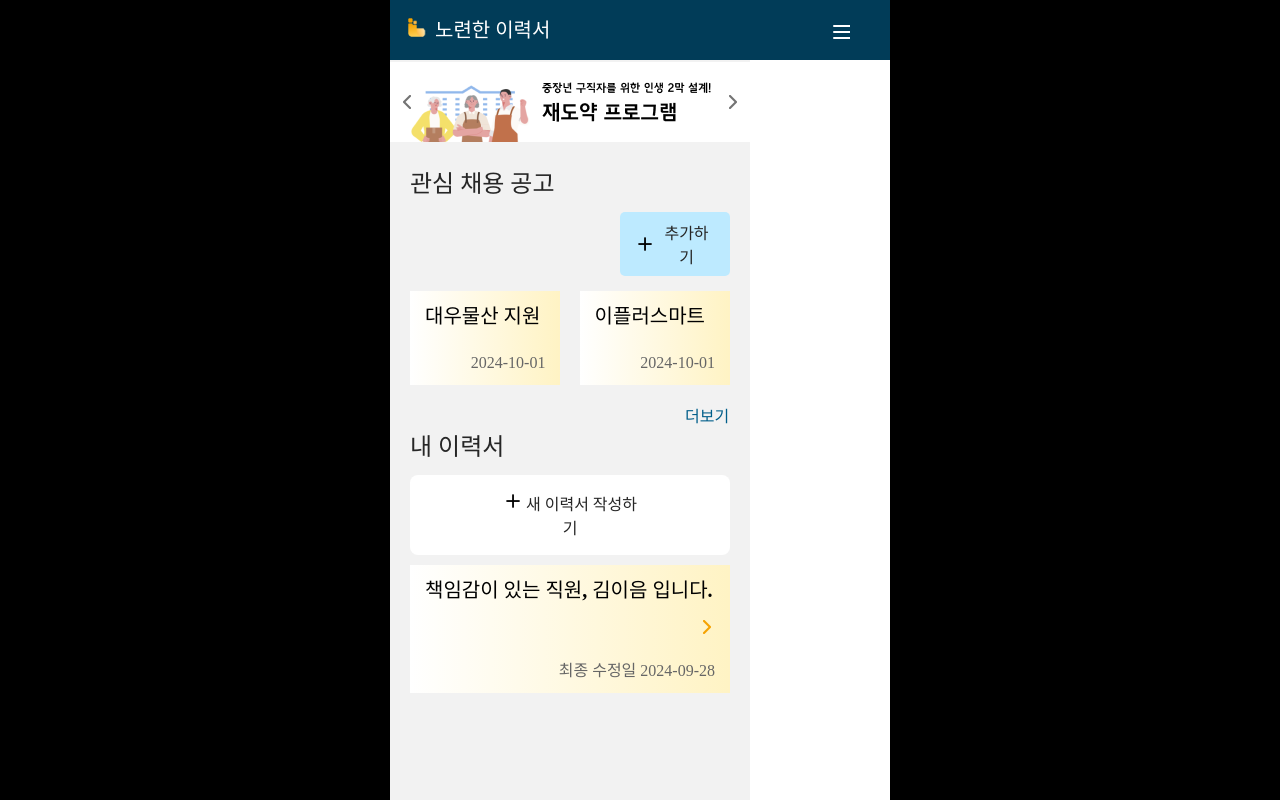
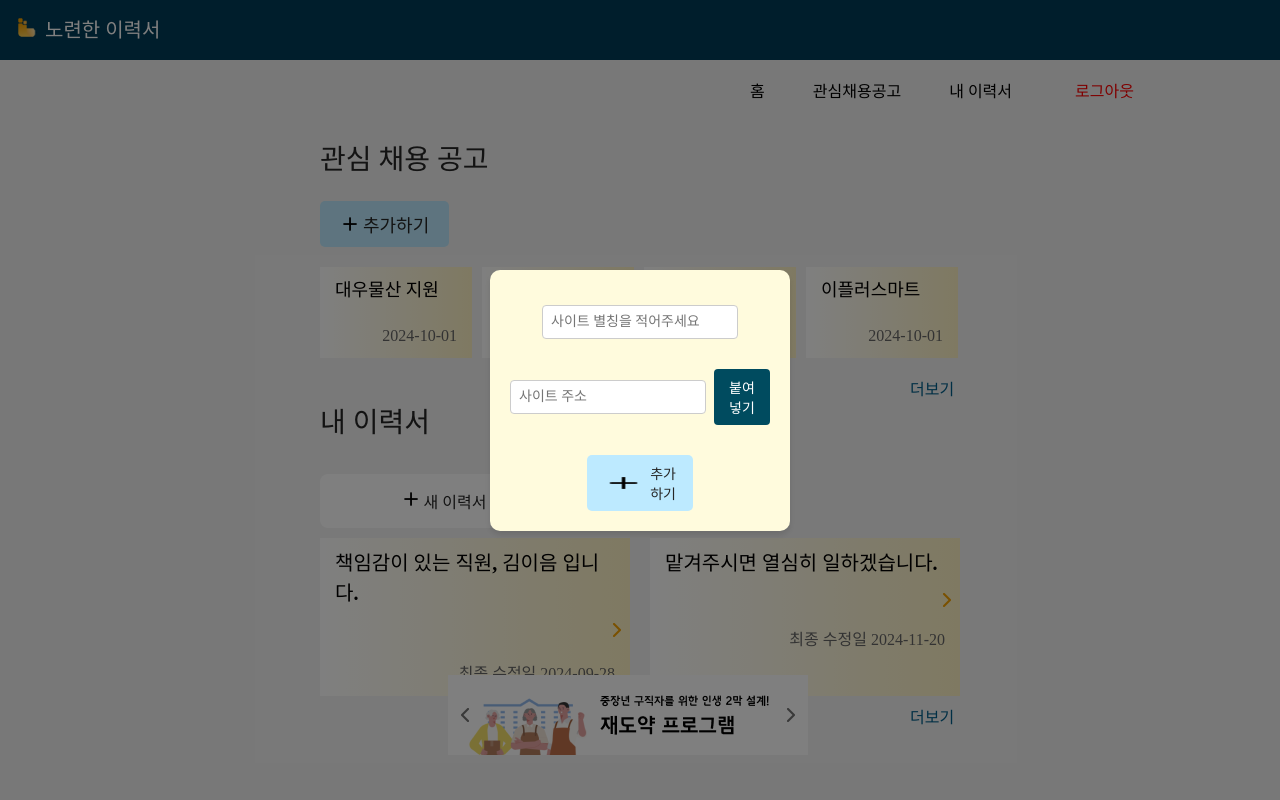
Before and after one commit to seeize/SWUTeam1-Front, a React (Create React App) app: page /home in a window 1280 px wide. Both pictures are taken after a click on the button "추가하기". Shown: the top 800 px of the page. Built offline with nearby package versions, Linux system fonts and the light colour scheme; a web font is replaced by a local one.

Commit message:
홈 반응형이랑 이것저것

```diff
--- a/src/assets/sass/section/Header.scss
+++ b/src/assets/sass/section/Header.scss
@@ -93,3 +93,9 @@
   height: 30px;
   width: 30px;
 }
+
+@media (min-width: 1180px) {
+  .Header-menu-icon {
+    display: none;
+  }
+}
--- a/src/assets/sass/section/Home.scss
+++ b/src/assets/sass/section/Home.scss
@@ -12,8 +12,14 @@
     background-color: #F2F2F2;
   }
 
-  .Home-Banner {
+
+  .Top-Home-Banner {
     margin-left: -20px;
+  }
+
+
+  .Bottom-Home-Banner {
+    display: none;
   }
 
   /*관심 채용 공고, 내 이력서*/
@@ -120,3 +126,140 @@
     font-weight: 500;
     margin-top: 20px;
   }
+
+    /* 관심 채용 공고 - 기본 화면에서 2개만 표시 */
+  .Home-post-list .Home-post-item:nth-child(n + 3) {
+    display: none;
+  }
+
+  /* 내 이력서 - 기본 화면에서 1개만 표시 */
+  .Home-resume-list .Home-resume-item:nth-child(n + 2) {
+    display: none;
+  }
+
+  .B-menu {
+    display: none;
+  }
+
+    /* 기본 설정 */
+  .Home-post-list,
+  .Home-resume-list {
+    display: flex;
+    flex-wrap: wrap;
+    gap: 10px;
+  }
+
+  .menu-home {
+    font-weight: 700;
+  }
+
+  .menu-logout {
+    color: red;
+    font-weight: 700;
+    margin-left: 15px;
+  }
+
+  /* 반응형 PC 스타일 */
+@media (min-width: 1180px) {
+  .Home-container {
+    background-color: #F2F2F2;
+    position: relative;
+  }
+
+  .B-menu {
+    display: block;
+    width: 30%;
+    margin-top: 20px;
+    margin-left: 750px;
+  }
+
+  .B-menu-list {
+    display: flex; /* 수평 정렬 */
+    list-style: none; /* 기본 목록 스타일 제거 */
+    padding: 0;
+    margin: 0;
+    justify-content: space-between; /* 각 항목 간 간격 조정 */
+  }
+
+  .menu-list li {
+    margin: 0 10px; /* 항목 간 간격 추가 */
+    cursor: pointer; /* 클릭 가능한 느낌 추가 */
+  }
+
+  .Top-Home-Banner {
+    display: none;
+  }
+
+
+  .Bottom-Home-Banner {
+    display: block;
+  }
+
+  .Home-content {
+    width: 680px;
+    height: auto;
+    margin: 15px auto;
+  }
+
+  .Home-job-posts h2,
+  .Home-my-resume h2 {
+    font-size: 28px;
+    margin-bottom: 20px;
+  }
+
+  .Home-add-post {
+    margin: 0;
+    padding: 10px 20px;
+    font-size: 18px;
+  }
+
+  .Home-add-resume {
+    width: 310px;
+    padding: 15px 20px;
+  }
+
+  .Home-post-list .Home-post-item:nth-child(n + 3) {
+    display: block;
+  }
+
+  .Home-resume-list .Home-resume-item:nth-child(n + 2) {
+    display: block;
+  }
+
+  .Home-post-list .Home-post-item:nth-child(n + 5) {
+    display: none;
+  }
+
+  .Home-resume-list .Home-resume-item:nth-child(n + 4) {
+    display: none;
+  }
+
+  .Home-post-list {
+    gap: 10px;
+  }
+
+  .Home-resume-list {
+    gap: 20px;
+  }
+
+  .Home-post-item {
+    width: 152px;
+    font-size: 18px;
+  }
+
+  .Home-resume-item {
+    width: 310px;
+  }
+
+  .Home-more {
+    margin-left: 590px;
+  }
+
+  .Bottom-Home-Banner {
+    position: absolute;
+    left: 35%;
+    bottom: 5%;
+  }
+
+
+}
--- a/src/assets/sass/section/OCRresult.scss
+++ b/src/assets/sass/section/OCRresult.scss
@@ -7,7 +7,6 @@
 
   /*전체화면*/
   .ocr-container {
-    margin-top: 80px;
     display: flex;
     flex-direction: column;
     align-items: center;
--- a/src/assets/sass/setting/_common.scss
+++ b/src/assets/sass/setting/_common.scss
@@ -14,9 +14,16 @@ body {
 .container {
     margin: 0 auto;
     background-color: var(--white);
-    width: 500px;
-    height: 100vh;
-    min-height: 2780px;
+    width: 360px;
+    height: 100%;
+    min-height: 740px;
+}
+
+@media (min-width: 1180px) {
+  .container {
+    width: 100%;
+    min-height: 820px;
+  }
 }
 
 // 해당 클래스를 붙이면 display가 무조건 none이 됩니다.
--- a/src/components/Header.jsx
+++ b/src/components/Header.jsx
@@ -29,7 +29,6 @@ const Header = () => {
           <ul>
             <li onClick={() => handleMenuItemClick('/Interest')}>관심채용공고</li>
             <li onClick={() => handleMenuItemClick('/myresume')}>내 이력서</li>
-            <li onClick={() => handleMenuItemClick('/')}>내보낸 파일</li>
             <li onClick={() => handleMenuItemClick('/')}>설정</li>
             <li className="Header-logout" onClick={() => handleMenuItemClick('/Login')} >
               <img src={require('../assets/img/icons/icon-logout.png')} alt="" className="Header-logout-icon" />
--- a/src/components/Home.jsx
+++ b/src/components/Home.jsx
@@ -1,4 +1,4 @@
-import React from 'react';
+import React, { useState } from 'react';
 import { useNavigate } from 'react-router-dom';
 import Header from './Header';
 import Banner from './CarouseBanner';
@@ -8,17 +8,57 @@ import '../assets/sass/section/Home.scss';
 const Home = () => {
   const navigate = useNavigate();
 
+  // 모달 관련 상태
+  const [isModalOpen, setIsModalOpen] = useState(false);
+  const [newPostTitle, setNewPostTitle] = useState('');
+  const [newPostUrl, setNewPostUrl] = useState('');
+  const [posts, setPosts] = useState(jobPostsData);
+
+  const openModal = () => setIsModalOpen(true);
+  const closeModal = () => setIsModalOpen(false);
+
+  const handleAddPost = () => {
+    if (newPostTitle.trim() && newPostUrl.trim()) {
+      const newPost = {
+        id: posts.length + 1,
+        title: newPostTitle,
+        url: newPostUrl,
+        recruitmentCount: '0명',
+        date: new Date().toLocaleDateString(),
+        deadline: '상시채용',
+        recruiter: '정보 없음',
+        phone: '정보 없음',
+        email: '정보 없음',
+      };
+      // 배열 앞에 추가
+      setPosts([newPost, ...posts]);
+      setNewPostTitle('');
+      setNewPostUrl('');
+      closeModal();
+    }
+  };
+
+
   return (
-    <div className="container">
+    <div className="container Home-container">
       <Header />
+      <div className="B-menu">
+        <ul className="B-menu-list">
+          <li className="menu-home" onClick={() => navigate('/home')}>홈</li>
+          <li onClick={() => navigate('/Interest')}>관심채용공고</li>
+          <li onClick={() => navigate('/myresume')}>내 이력서</li>
+          <li className="menu-logout" onClick={() => navigate('/login')}>
+            로그아웃
+          </li>
+        </ul>
+      </div>
       <main className="Home-content">
-        <div className="Home-Banner">
+        <div className="Top-Home-Banner">
           <Banner />
         </div>
         <section className="Home-job-posts">
           <h2>관심 채용 공고</h2>
-
-          <button className="Home-add-post">
+          <button className="Home-add-post" onClick={openModal}>
             <img
               src={require('../assets/img/icons/tabler_plus.png')}
               alt="+"
@@ -26,9 +66,8 @@ const Home = () => {
             />
             추가하기
           </button>
-
           <div className="Home-post-list">
-            {jobPostsData.map((post, index) => (
+            {posts.map((post, index) => (
               <div key={index} className="Home-post-item">
                 {post.title}
                 <br />
@@ -36,15 +75,13 @@ const Home = () => {
               </div>
             ))}
           </div>
-
-          <div className="Home-more">더보기</div>
+          <div className="Home-more" onClick={() => navigate('/Interest')}>더보기</div>
         </section>
-
         <section className="Home-my-resume">
           <h2>내 이력서</h2>
           <button
             className="Home-add-resume"
-            onClick={() => navigate('/resumeform')} // 함수 없이 바로 사용
+            onClick={() => navigate('/resumeform')}
           >
             <img
               src={require('../assets/img/icons/tabler_plus.png')}
@@ -53,18 +90,67 @@ const Home = () => {
             />
             새 이력서 작성하기
           </button>
-          <div className="Home-resume-item">
-            {myResumeData.name}
+          <div className="Home-resume-list">
+            {myResumeData.map((resume, index) => (
+              <div key={index} className="Home-resume-item">
+                {resume.name}
                 <img
                   src={require('../assets/img/icons/orange-arrow.png')}
                   alt=">"
                   className="orange-arrow"
                 />
                 <br />
-            <span>최종 수정일 {myResumeData.lastUpdated}</span>
+                <span>최종 수정일 {resume.lastUpdated}</span>
               </div>
+            ))}
+          </div>
+          <div className="Home-more" onClick={() => navigate('/myresume')}>더보기</div>
         </section>
       </main>
+      <div className="Bottom-Home-Banner">
+        <Banner />
+      </div>
+
+      {/* 모달 */}
+      {isModalOpen && (
+        <div className="modal-overlay" onClick={closeModal}>
+          <div className="modal-content" onClick={(e) => e.stopPropagation()}>
+            <div className="input-group">
+              <input
+                type="text"
+                placeholder="사이트 별칭을 적어주세요"
+                value={newPostTitle}
+                onChange={(e) => setNewPostTitle(e.target.value)}
+              />
+            </div>
+
+            <div className="input-group">
+              <input
+                type="text"
+                placeholder="사이트 주소"
+                value={newPostUrl}
+                onChange={(e) => setNewPostUrl(e.target.value)}
+              />
+              <button
+                className="paste-button"
+                onClick={() =>
+                  navigator.clipboard.readText().then((text) => setNewPostUrl(text))
+                }
+              >
+                붙여넣기
+              </button>
+            </div>
+            <button className="add-button" onClick={handleAddPost}>
+              <img
+                src={require('../assets/img/icons/tabler_plus.png')}
+                alt="+"
+                className="plus_icon"
+              />
+              추가하기
+            </button>
+          </div>
+        </div>
+      )}
     </div>
   );
 };
--- a/src/components/Myresume.jsx
+++ b/src/components/Myresume.jsx
@@ -11,14 +11,22 @@ const Myresume = () => {
 
   return (
 
-    <div className="container">
-    <div className="Home-container">
+    <div className="container Home-container">
       <Header />
+      <div className="B-menu">
+        <ul className="B-menu-list">
+          <li className="menu-home" onClick={() => navigate('/home')}>홈</li>
+          <li onClick={() => navigate('/Interest')}>관심채용공고</li>
+          <li onClick={() => navigate('/myresume')}>내 이력서</li>
+          <li className="menu-logout" onClick={() => navigate('/login')}>
+            로그아웃
+          </li>
+        </ul>
+      </div>
       <main className="Home-content">
-        <div className="Home-Banner">
+        <div className="Top-Home-Banner">
           <Banner />
         </div>
-
         <section className="Home-my-resume">
           <h2>내 이력서</h2>
           <button className="Home-add-resume" onClick={() => navigate('/resumeform')}>
@@ -29,19 +37,28 @@ const Myresume = () => {
             />
             새 이력서 작성하기
           </button>
-          <div className="Home-resume-item">
-            {myResumeData.name}
+
+          <div className="Home-resume-list">
+            {myResumeData.map((resume, index) => (
+              <div key={index} className="Home-resume-item">
+                {resume.name}
                 <img
                   src={require('../assets/img/icons/orange-arrow.png')}
                   alt=">"
                   className="orange-arrow"
                 />
                 <br />
-            <span>최종 수정일 {myResumeData.lastUpdated}</span>
+                <span>최종 수정일 {resume.lastUpdated}</span>
+              </div>
+            ))}
           </div>
         </section>
+
+
+        <div className="Bottom-Home-Banner">
+          <Banner />
+        </div>
       </main>
-    </div>
     </div>
   );
 };
--- a/src/components/OCRresult.jsx
+++ b/src/components/OCRresult.jsx
@@ -25,6 +25,7 @@ const OCRresult = () => {
     };
 
     return (
+        <div className="container">
         <div className="ocr-container">
             <button className="close-button" onClick={() => navigate(-1)}>
                 ✖
@@ -68,6 +69,7 @@ const OCRresult = () => {
                 </div>
             </div>
         </div>
+        </div>
     );
 };
 
--- a/src/components/home-data.js
+++ b/src/components/home-data.js
@@ -7,12 +7,26 @@ const jobPostsData = [
     {
       title: "이플러스마트",
       date: "2024-10-01"
+    },
+    {
+      title: "이플러스마트",
+      date: "2024-10-01"
+    },
+    {
+      title: "이플러스마트",
+      date: "2024-10-01"
     }
   ];
 
-  const myResumeData = {
-    name: "책임감이 있는 직원, 김이음 입니다.",
-    lastUpdated: "2024-09-28"
-  };
+  const myResumeData = [
+    {
+      name: "책임감이 있는 직원, 김이음 입니다.",
+      lastUpdated: "2024-09-28"
+    },
+    {
+      name: "맡겨주시면 열심히 일하겠습니다.",
+      lastUpdated: "2024-11-20"
+    }
+  ];
 
   export { jobPostsData, myResumeData };
```
Lines whose indentation alone changed are shown as unchanged.
